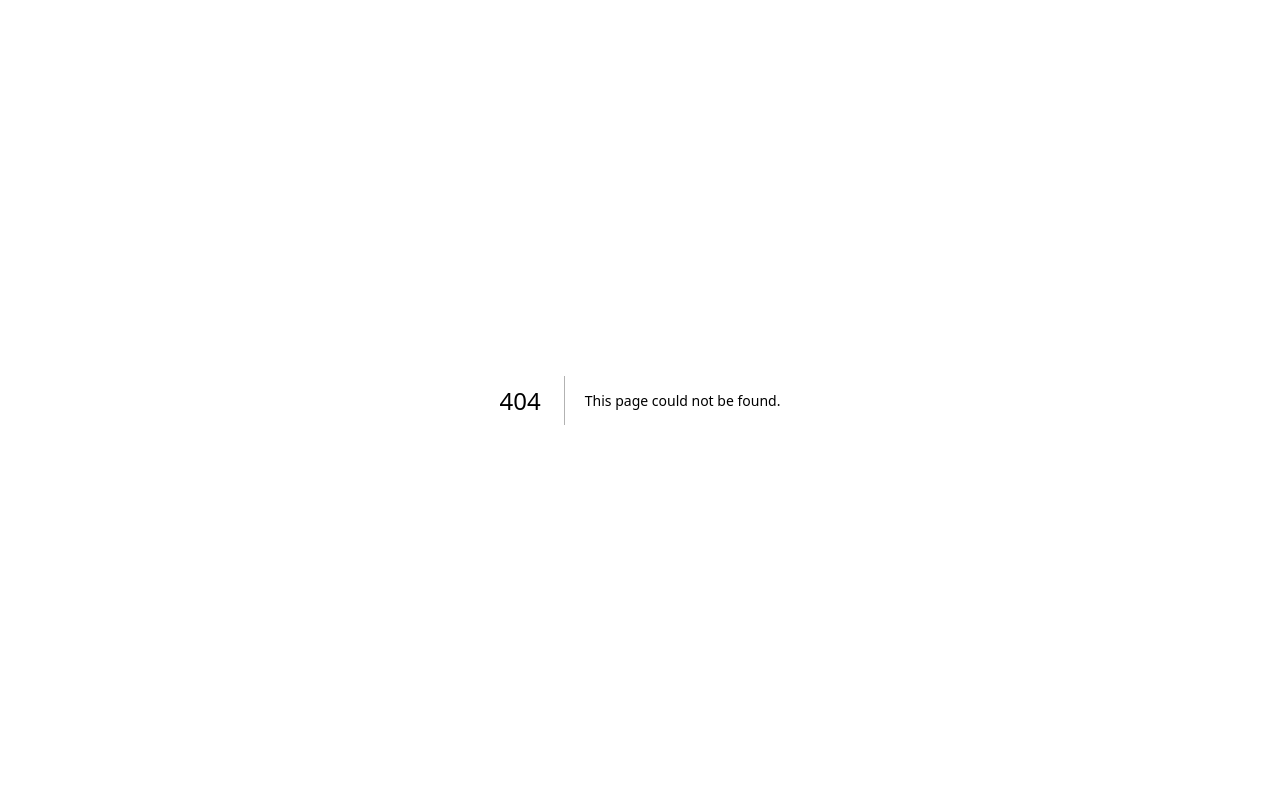
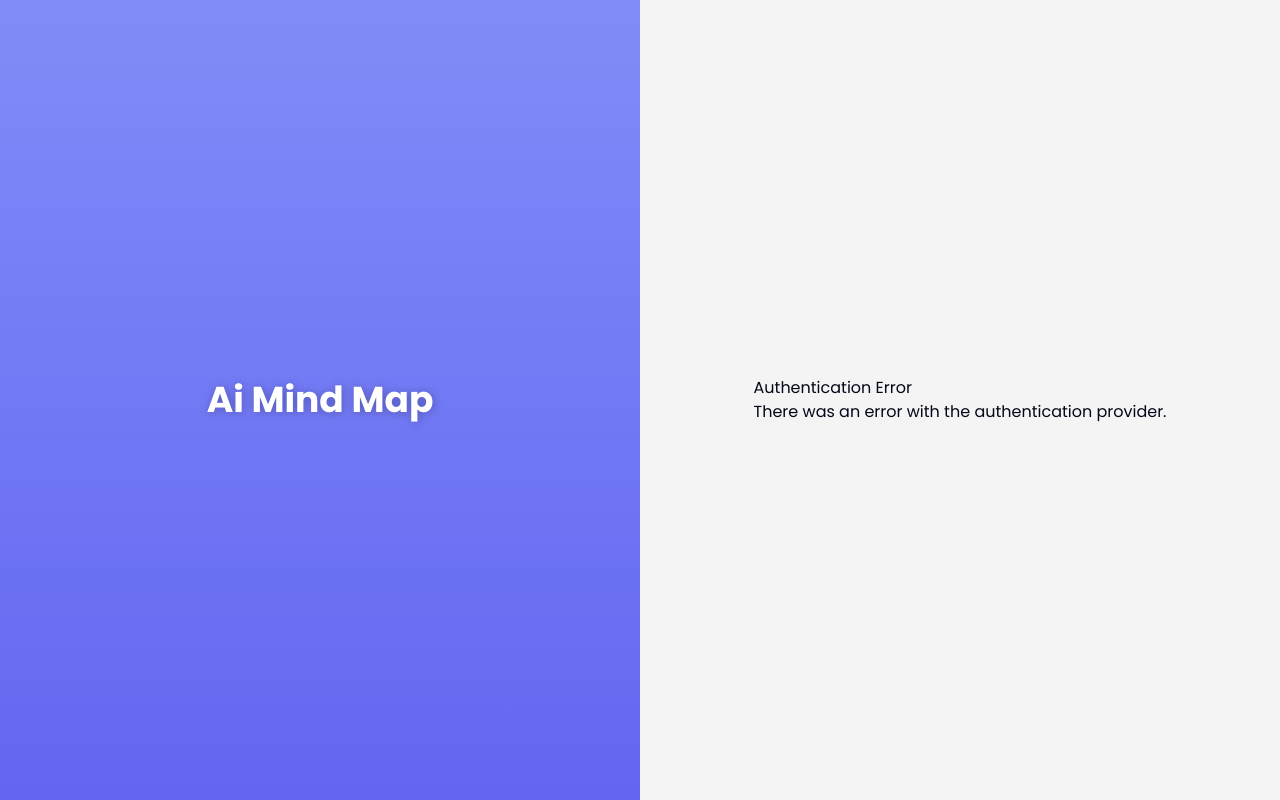
Before and after one commit to ugabb/ai-mind-map-flow, a Next.js app: page /error in a window 1280 px wide. Before the commit this address had no page. Built offline with nearby package versions, Linux system fonts and the light colour scheme.

Commit message:
feat: add custom error page and update authentication routes

```diff
--- /dev/null
+++ b/src/app/(auth)/error/page.tsx
@@ -0,0 +1,8 @@
+export default function ErrorPage () {
+  return (
+    <div>
+      <h1>Authentication Error</h1>
+      <p>There was an error with the authentication provider.</p>
+    </div>
+  )
+}
--- a/src/lib/authjs/auth.ts
+++ b/src/lib/authjs/auth.ts
@@ -59,7 +59,7 @@ export const { handlers, signIn, signOut, auth } = NextAuth({
   ],
   pages: {
     signIn: "/login",
-    error: "/auth/error",
+    error: "/error",
   },
   session: { strategy: 'jwt' },
   callbacks: {
--- a/src/middleware.ts
+++ b/src/middleware.ts
@@ -29,12 +29,12 @@ export default async function AuthMiddleware(
       !token &&
       loggedInRoutes.some((path) => req.nextUrl.pathname.startsWith(path))
     ) {
-      return NextResponse.redirect(BASE_URL + "/login");
+      return NextResponse.redirect("/login");
     } else if (
       token &&
       loggedOutRoutes.some((path) => req.nextUrl.pathname.startsWith(path))
     ) {
-      return NextResponse.redirect(BASE_URL + "/home");
+      return NextResponse.redirect("/home");
     }
   }
 
```
